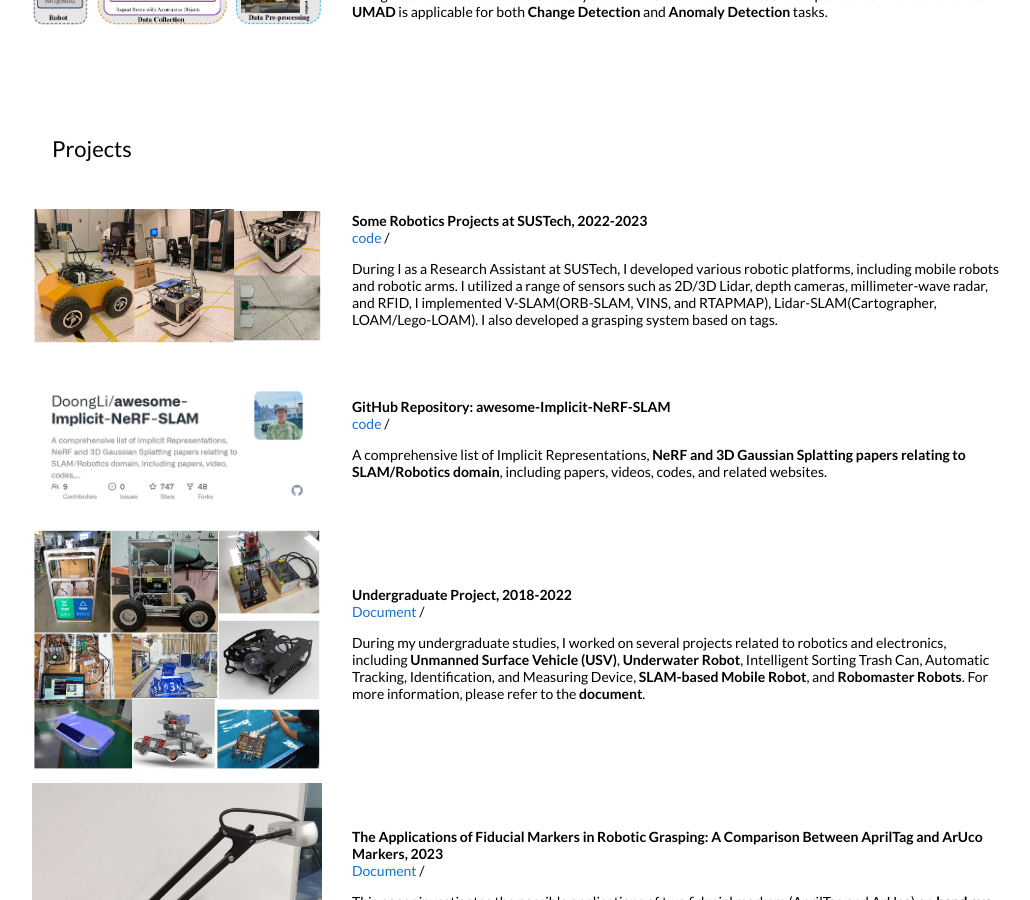
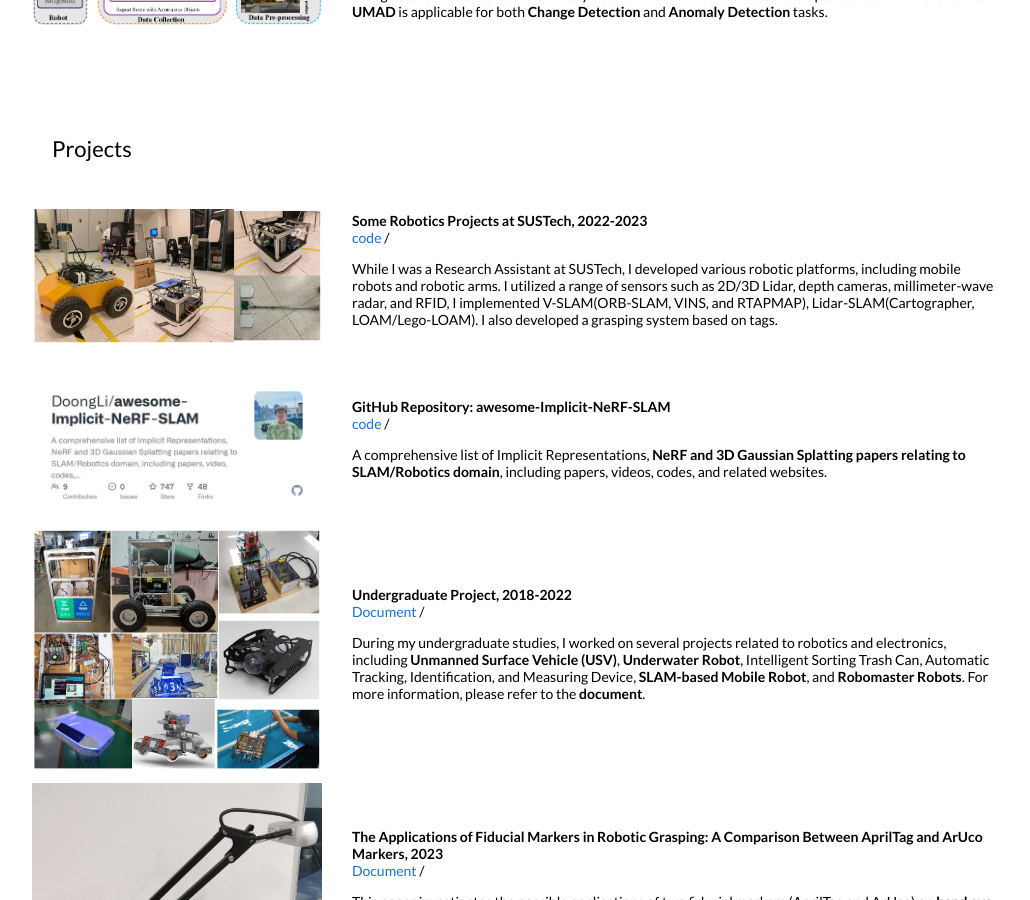
Before and after one commit to DoongLi/DoongLi.github.io, a Jekyll site: the page built from _posts/2024-04-01-projectsustech.markdown, in a window 1280 px wide and 900 px high, scrolled down 784 px. Shown: the whole window, without its empty margins (113-1143 px from the left). Built offline with Jekyll 4.4.1, drawn with Linux system fonts in a browser that asks for light colours.

Commit message:
Update 2024-04-01-projectsustech.markdown

```diff
--- a/_posts/2024-04-01-projectsustech.markdown
+++ b/_posts/2024-04-01-projectsustech.markdown
@@ -6,7 +6,6 @@ image: /images/5.png
 categories: project
 author: "Dong Li"
 code: https://github.com/SUSTech-AMASLAB
-
 ---
 
-During I as a Research Assistant at SUSTech, I developed various robotic platforms, including mobile robots and robotic arms. I utilized a range of sensors such as 2D/3D Lidar, depth cameras, millimeter-wave radar, and RFID, I implemented V-SLAM(ORB-SLAM, VINS, and RTAPMAP), Lidar-SLAM(Cartographer, LOAM/Lego-LOAM). I also developed a grasping system based on tags.
+While I was a Research Assistant at SUSTech, I developed various robotic platforms, including mobile robots and robotic arms. I utilized a range of sensors such as 2D/3D Lidar, depth cameras, millimeter-wave radar, and RFID, I implemented V-SLAM(ORB-SLAM, VINS, and RTAPMAP), Lidar-SLAM(Cartographer, LOAM/Lego-LOAM). I also developed a grasping system based on tags.
```
